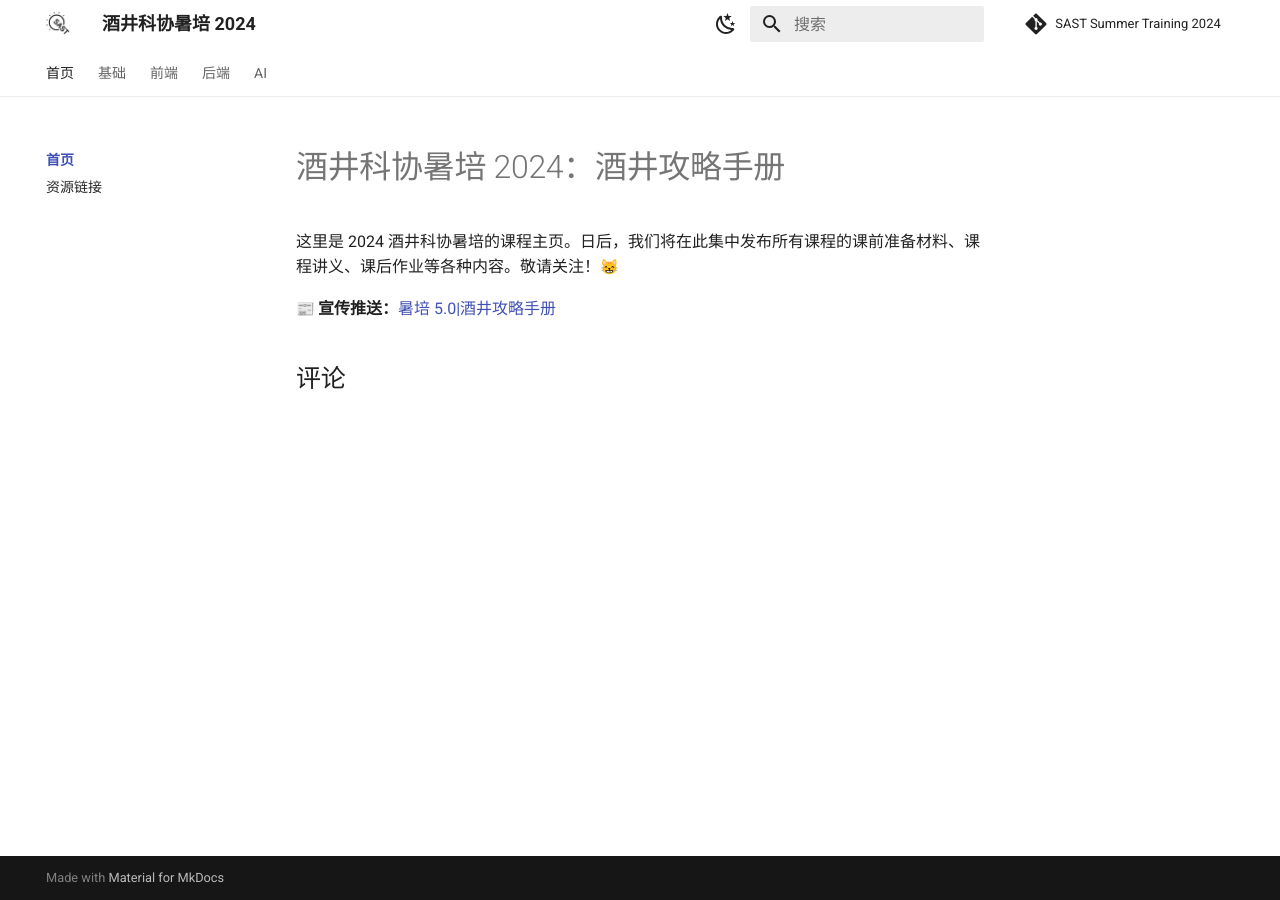
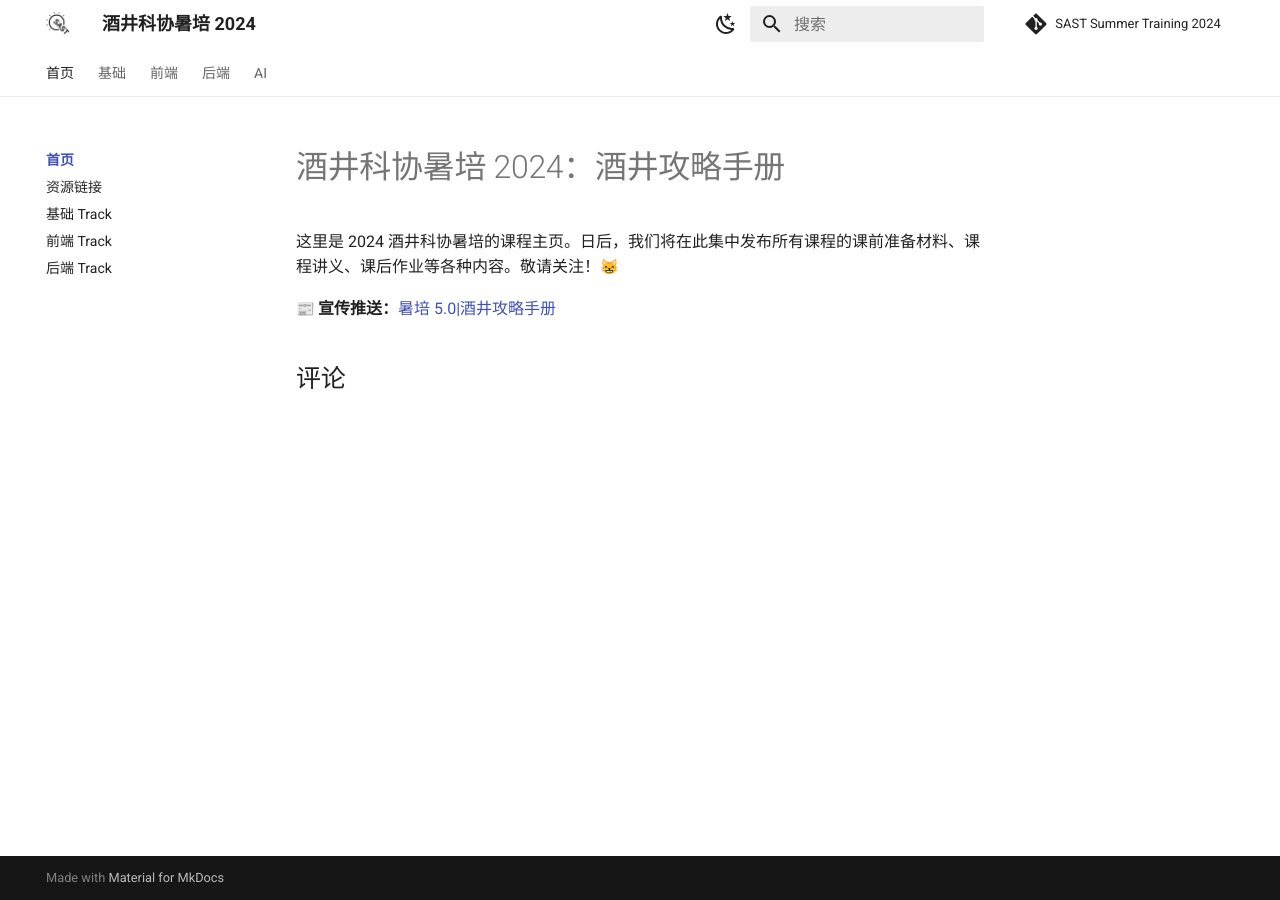
Before and after one commit to sast-summer-training-2024/sast-summer-training-2024.github.io, an MkDocs documentation site: the page built from docs/index.md, in a window 1280 px wide. Built offline with MkDocs 1.6.1 and Material for MkDocs 9.7.7, drawn with Linux system fonts in a browser that asks for light colours; emoji names are drawn with the system emoji font; comment, search, counter and statistics services are not loaded.

Commit message:
feat: add Tracks to navigation

```diff
--- a/mkdocs.yml
+++ b/mkdocs.yml
@@ -91,6 +91,9 @@ nav:
   - 首页:
     - index.md
     - 资源链接: links.md
+    - 基础 Track: basic/index_basic.md
+    - 前端 Track: frontend/index_frontend.md
+    - 后端 Track: backend/index_backend.md
   - 基础:
     - basic/index_basic.md
     - Linux & Git:
```
